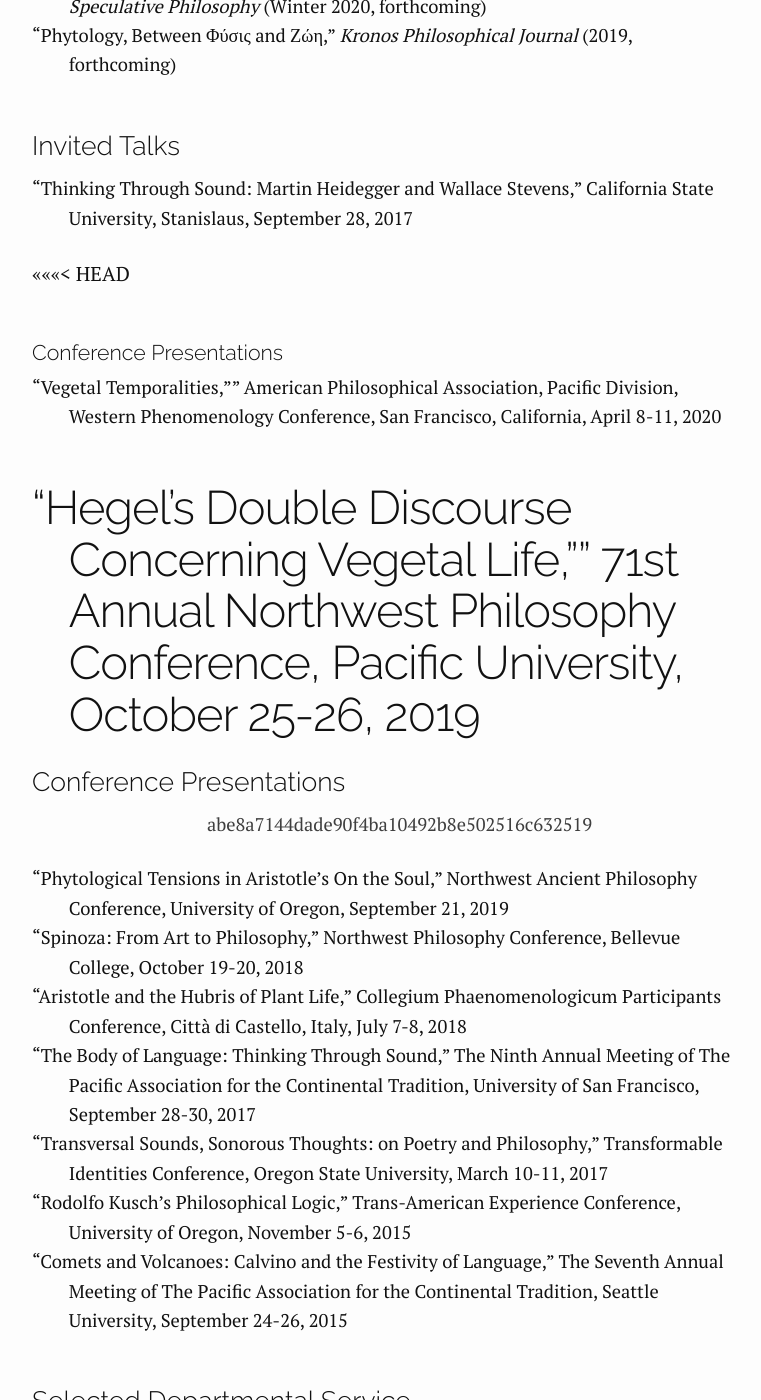
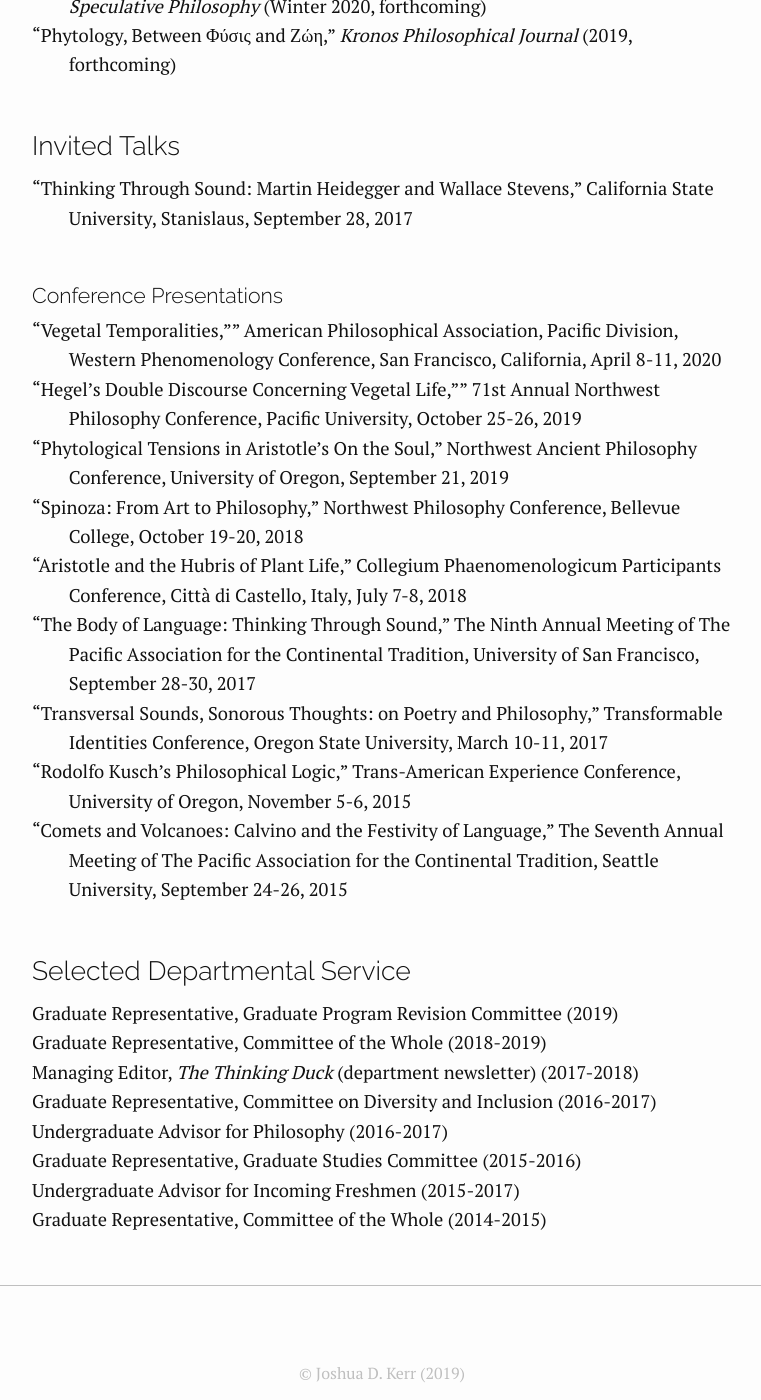
Before and after one commit to joshuakerr/joshuakerr.github.io.old, a Jekyll site: the page built from pages/cv.md, in a window 1280 px wide and 1400 px high, scrolled down 943 px. Shown: the whole window, without its empty margins (258-1019 px from the left). Built offline with Jekyll 4.4.1, drawn with Linux system fonts in a browser that asks for light colours.

Commit message:
fixed overlap issue

```diff
--- a/pages/cv.md
+++ b/pages/cv.md
@@ -28,13 +28,9 @@
 ### Invited Talks
 1. "Thinking Through Sound: Martin Heidegger and Wallace Stevens," California State University, Stanislaus, September 28, 2017
 
-<<<<<<< HEAD
 #### Conference Presentations
 1. "Vegetal Temporalities,"" American Philosophical Association, Pacific Division, Western Phenomenology Conference, San Francisco, California, April 8-11, 2020
 1. "Hegel’s Double Discourse Concerning Vegetal Life,"" 71st Annual Northwest Philosophy Conference, Pacific University, October 25-26, 2019
-=======
-### Conference Presentations
->>>>>>> abe8a7144dade90f4ba10492b8e502516c632519
 1. "Phytological Tensions in Aristotle’s On the Soul," Northwest Ancient Philosophy Conference, University of Oregon, September 21, 2019
 1. "Spinoza: From Art to Philosophy," Northwest Philosophy Conference, Bellevue College, October 19-20, 2018
 1. "Aristotle and the Hubris of Plant Life," Collegium Phaenomenologicum Participants Conference, Città di Castello, Italy, July 7-8, 2018
```
